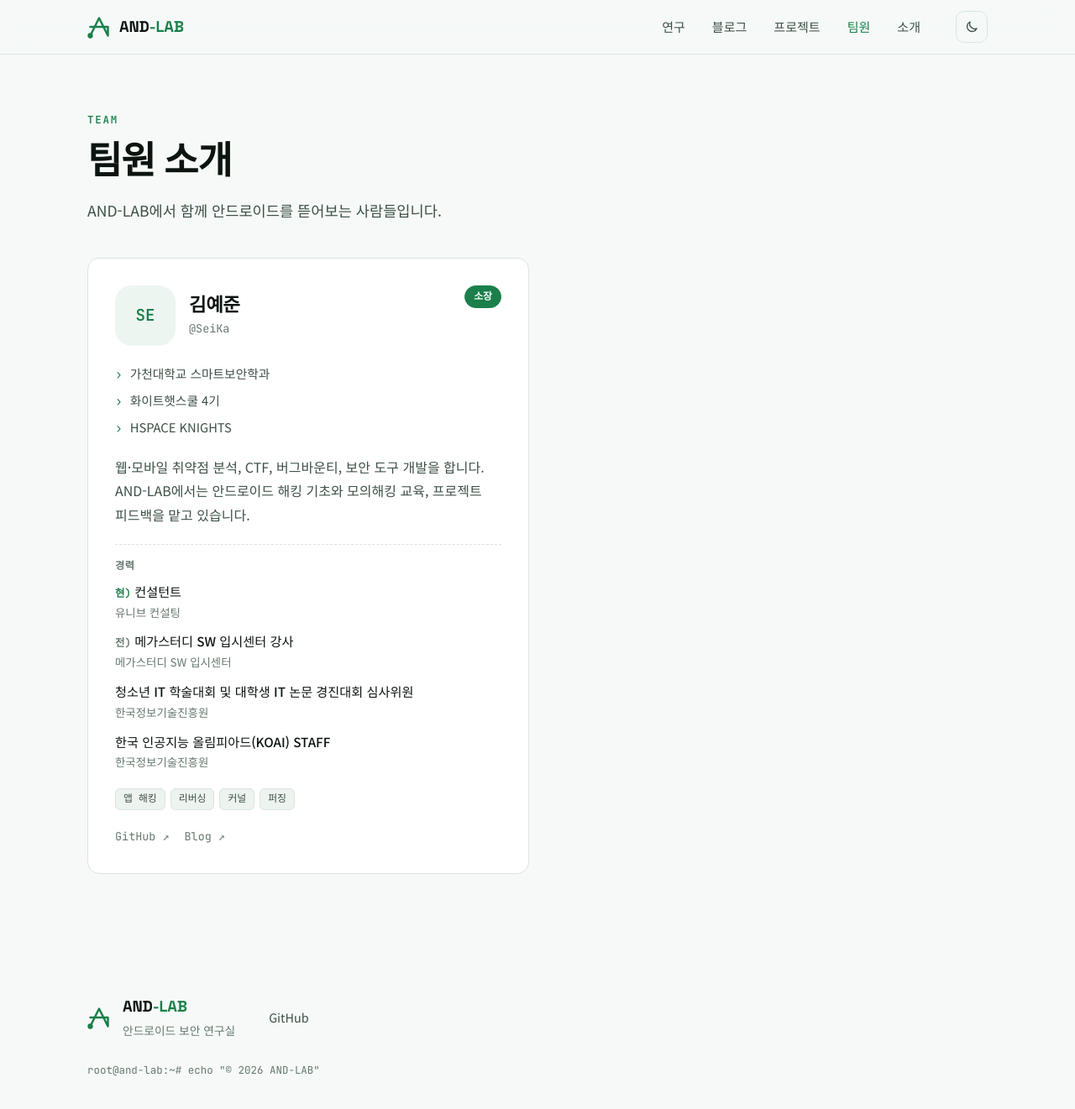
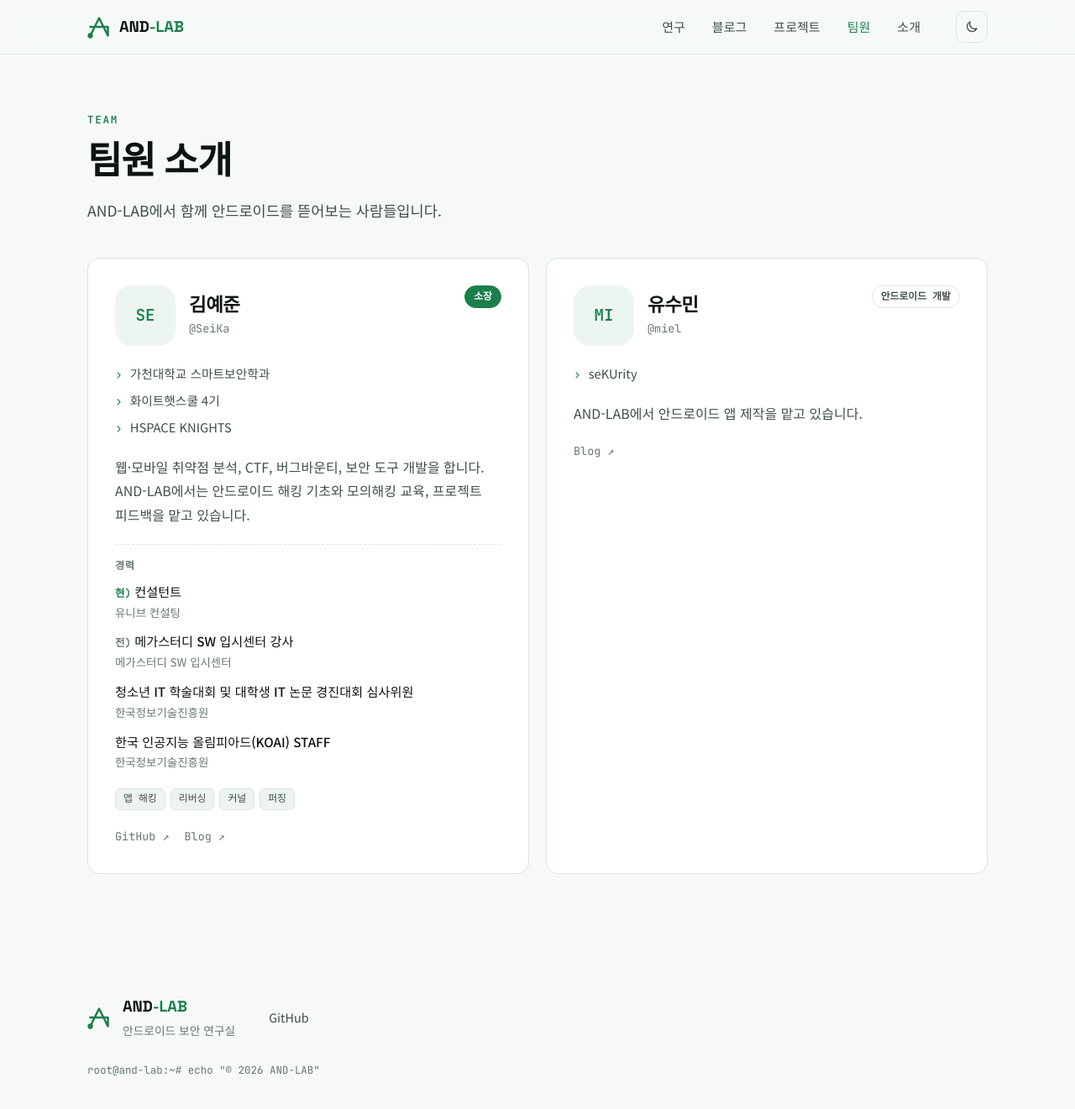
Before and after one commit to WTCYJ/and-lab, a Jekyll site: the page built from team.html, in a window 1280 px wide and 1341 px high. Shown: the top 1321 px of the window at 84% size. Built offline with Jekyll 4.4.1, drawn with Linux system fonts in a browser that asks for light colours.

Commit message:
팀원 추가: miel(유수민)

```diff
--- a/_data/members.yml
+++ b/_data/members.yml
@@ -48,3 +48,15 @@
   github: WTCYJ
   blog: https://wtcyj.github.io/
   email: ""
+
+- key: miel
+  name: 유수민
+  handle: miel
+  role: 안드로이드 개발
+  affiliations:
+    - seKUrity
+  areas: []
+  bio: AND-LAB에서 안드로이드 앱 제작을 맡고 있습니다.
+  github: ""
+  blog: https://miel02.site/
+  email: ""
```
